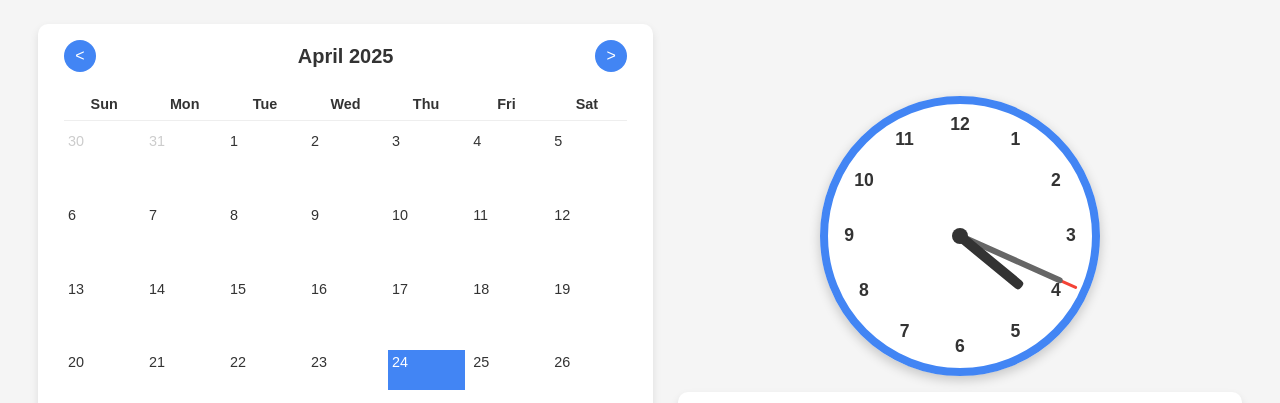
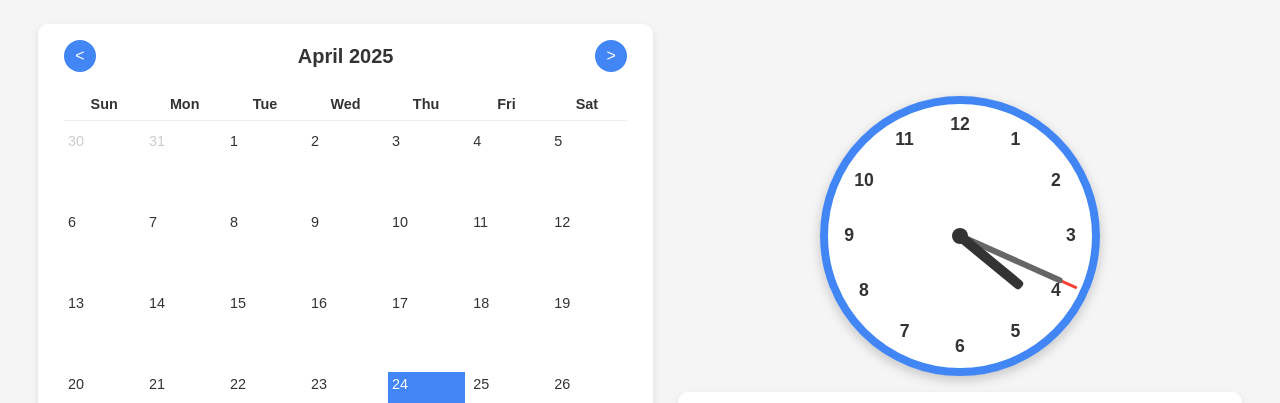
Before and after one commit to websimapi/websim-calendar-with-clocks-alarms, a plain HTML site: page index.html in a window 1280 px wide. Shown: the top 403 px of the page. Drawn offline with Linux system fonts and the light colour scheme.

Commit message:
v7: Fix the calendar squares to be squares right now its a rectangle (The bottom part is not correct on hover and on blue highlight so it looks like rectangle instead of square)

```diff
--- a/styles.css
+++ b/styles.css
@@ -97,7 +97,9 @@ header h1 {
 }
 
 .day {
-    height: 5vh;
+    aspect-ratio: 1/1;
+    height: auto;
+    width: auto;
     display: flex;
     align-items: flex-start;
     justify-content: flex-start;
```
